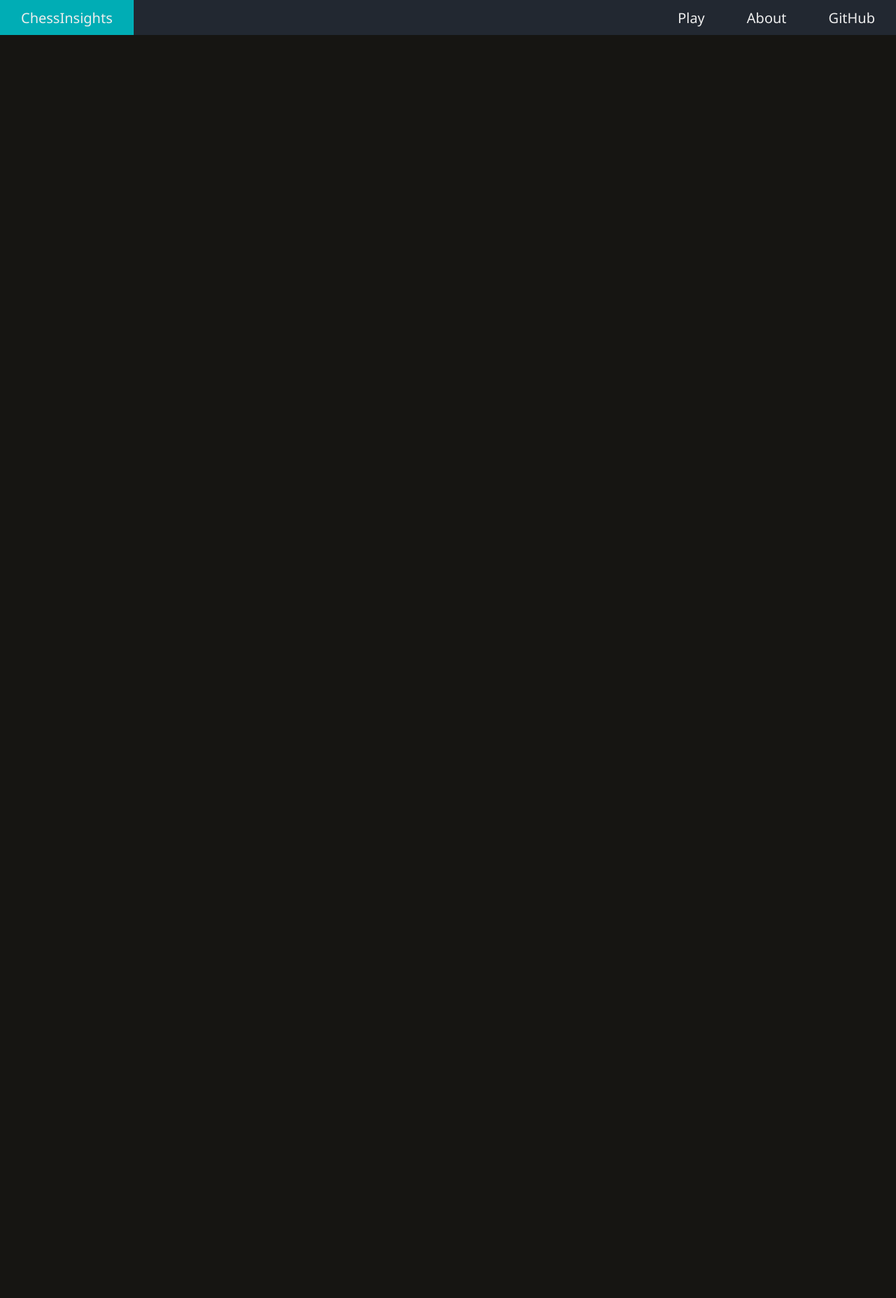
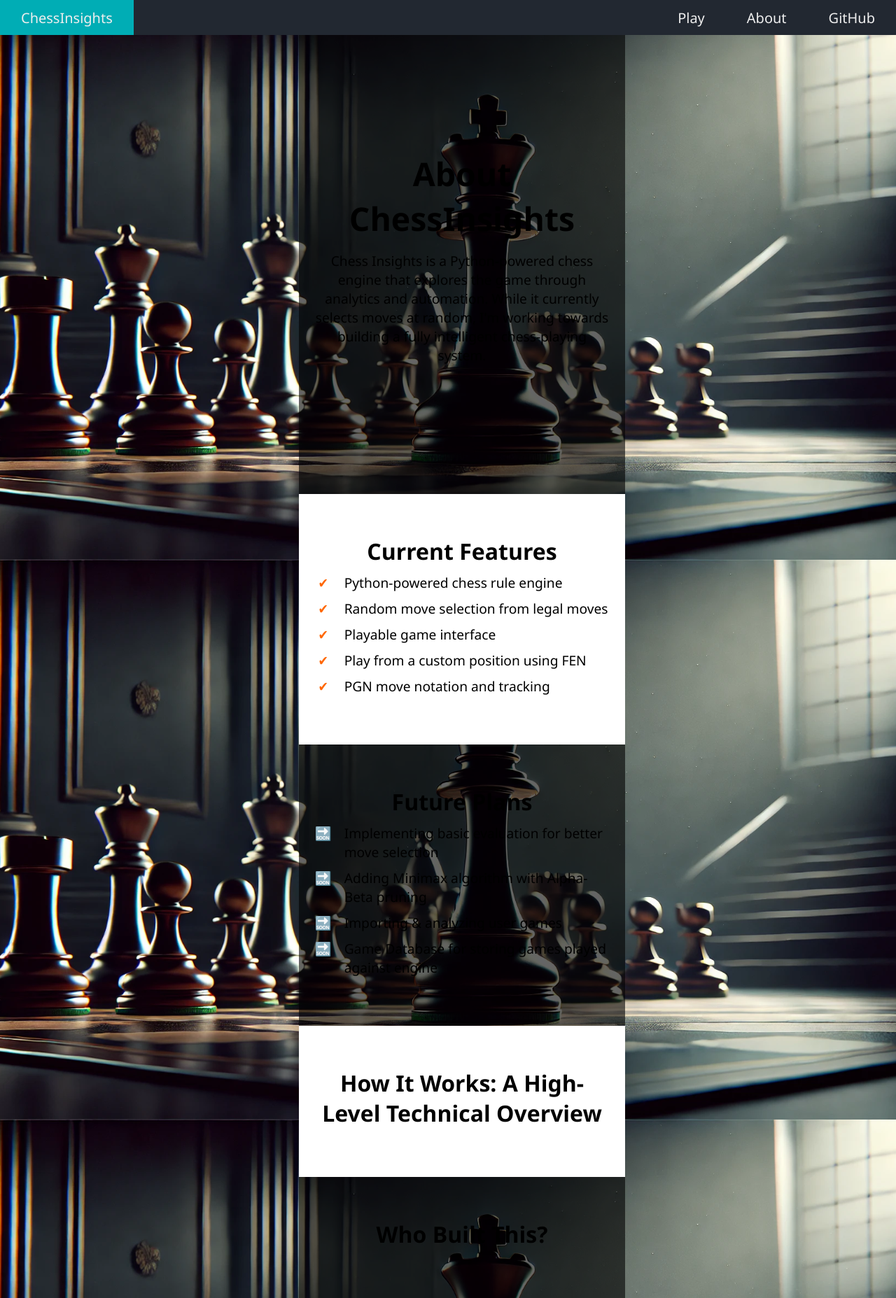
Before and after one commit to gknudtson/ChessInsights, a Flask app: page /about in a window 1280 px wide. Shown: the whole page at 70% size. Before the commit the page ends 50 px from the top, so only its background shows below. Run offline with Flask 3, Linux system fonts and the light colour scheme.

Commit message:
Refactor home.css to content-styles.css and add additional features to be utilized by about.html

```diff
--- /dev/null
+++ b/src/chess_insights/api/static/css/content-styles.css
@@ -0,0 +1,85 @@
+.block {
+    width: 100%;
+    text-align: center;
+    padding: 60px 20px;
+}
+
+.block:first-child {
+    height: 77vh;
+    display: flex;
+    flex-direction: column;
+    justify-content: center;
+    align-items: center;
+    position: relative;
+    padding: 20px;
+}
+
+.block:nth-child(even) {
+    color: black;
+    background: white;
+}
+
+.block:nth-child(odd) {
+    background: rgba(0, 0, 0, 0.6);
+}
+
+.block h1 {
+    font-size: 2.9rem;
+    margin-bottom: 15px;
+}
+
+.block h2 {
+    font-size: 2rem;
+    margin-bottom: 10px;
+}
+
+.block p {
+    font-size: 1.2rem;
+    margin-bottom: 20px;
+}
+
+.btn {
+    display: inline-block;
+    padding: 12px 24px;
+    background: #ff6600;
+    color: white;
+    text-decoration: none;
+    font-size: 1.2rem;
+    border-radius: 5px;
+    transition: 0.3s;
+    margin-top: 10px;
+}
+
+.btn:hover {
+    background: #cc5200;
+}
+
+.features ul, .future ul {
+    list-style-type: none;
+    padding: 0;
+    max-width: 700px;
+    margin: 0 auto;
+}
+
+.features ul li, .future ul li {
+    font-size: 1.2rem;
+    margin: 10px 0;
+    display: grid;
+    grid-template-columns: 30px auto;
+    align-items: start;
+    gap: 15px;
+    text-align: left;
+}
+
+.features ul li::before, .future ul li::before {
+    content: "✔";
+    color: #ff6600;
+    font-weight: bold;
+    text-align: center;
+    display: inline-block;
+    width: 30px;
+}
+
+.future ul li::before {
+    content: "🔜";
+}
--- a/src/chess_insights/api/templates/about.html
+++ b/src/chess_insights/api/templates/about.html
@@ -5,7 +5,16 @@
 {% endblock %}
 
 {% block styles %}
-
+<link rel="stylesheet"
+      href="{{ url_for('static', filename='/css/content-styles.css') }}">
+<style>
+    body {
+        background-image: url("{{ url_for('static', filename='images/background.webp') }}");
+        background-size: cover;
+        background-position: center;
+        background-attachment: fixed;
+        background-repeat: no-repeat;
+    }</style>
 {% endblock %}
 
 
@@ -14,7 +23,43 @@
 {% endblock%}
 
 {% block content %}
-
+<section class="block">
+    <div>
+        <h1>About ChessInsights</h1>
+        <p>Chess Insights is a Python-powered chess engine that explores the game through analytics
+            and automation. While it currently selects moves at random, I'm working towards building
+            a fully intelligent chess-playing system.</p>
+    </div>
+</section>
+<section class="block">
+    <div class="features">
+        <h2>Current Features</h2>
+        <ul>
+            <li>Python-powered chess rule engine</li>
+            <li>Random move selection from legal moves</li>
+            <li>Playable game interface</li>
+            <li>Play from a custom position using FEN</li>
+            <li>PGN move notation and tracking</li>
+        </ul>
+    </div>
+</section>
+<section class="block">
+    <div class="future">
+        <h2>Future Plans</h2>
+        <ul>
+            <li>Implementing basic evaluation for better move selection</li>
+            <li>Adding Minimax algorithm with Alpha-Beta pruning</li>
+            <li>Importing & analyzing user games</li>
+            <li>Game Database for storing games played against engine</li>
+        </ul>
+    </div>
+</section>
+<section class="block">
+<h2>How It Works: A High-Level Technical Overview</h2>
+    </section>
+<section class="block">
+<h2>Who Built This?</h2>
+</section>
 {% endblock %}
 
 {% block rightbar %}
```
Also changed, not shown: src/chess_insights/api/static/css/home.css (deleted, +0 -106 lines), src/chess_insights/api/templates/home.html (+5 -5 lines).
